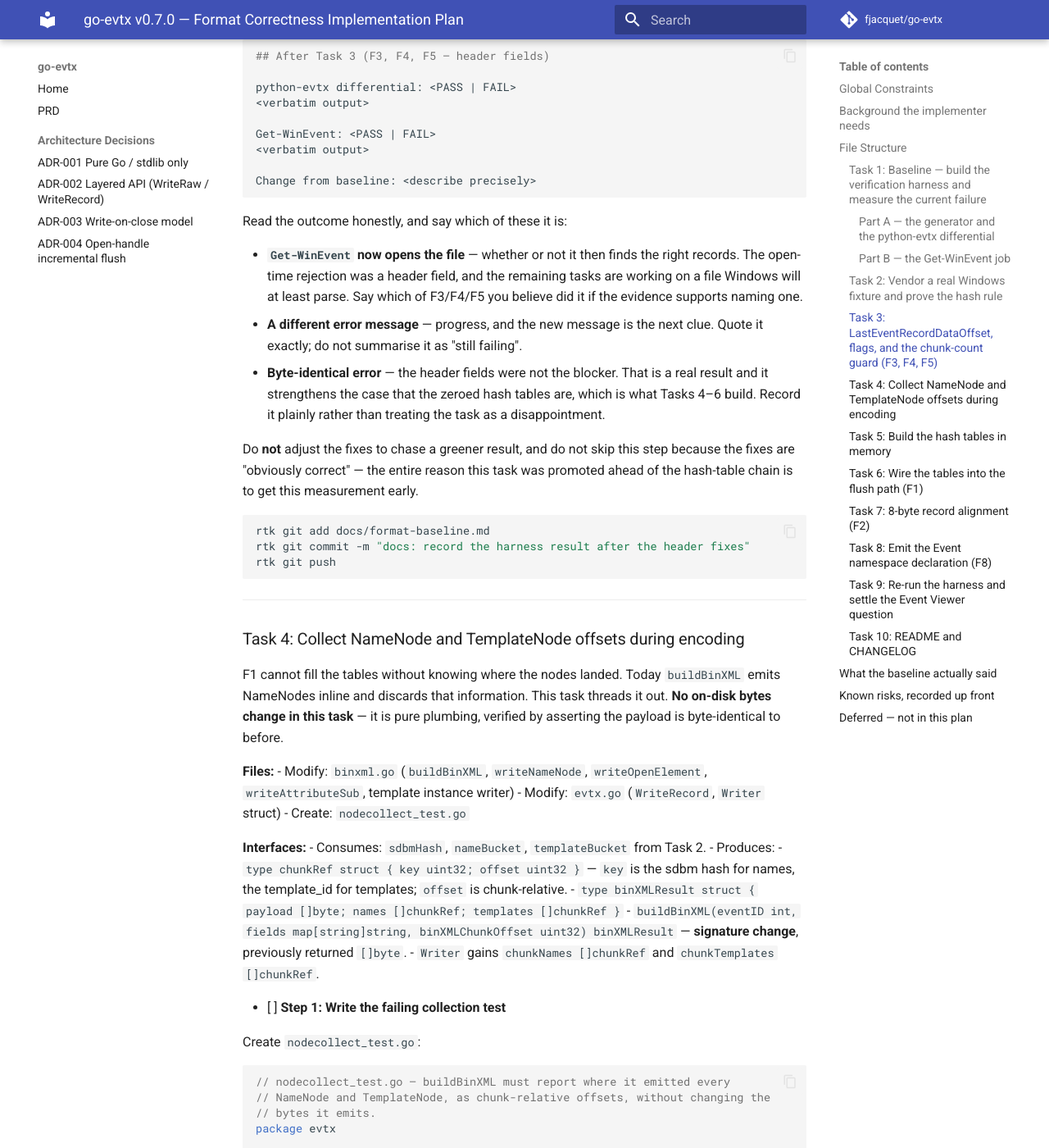
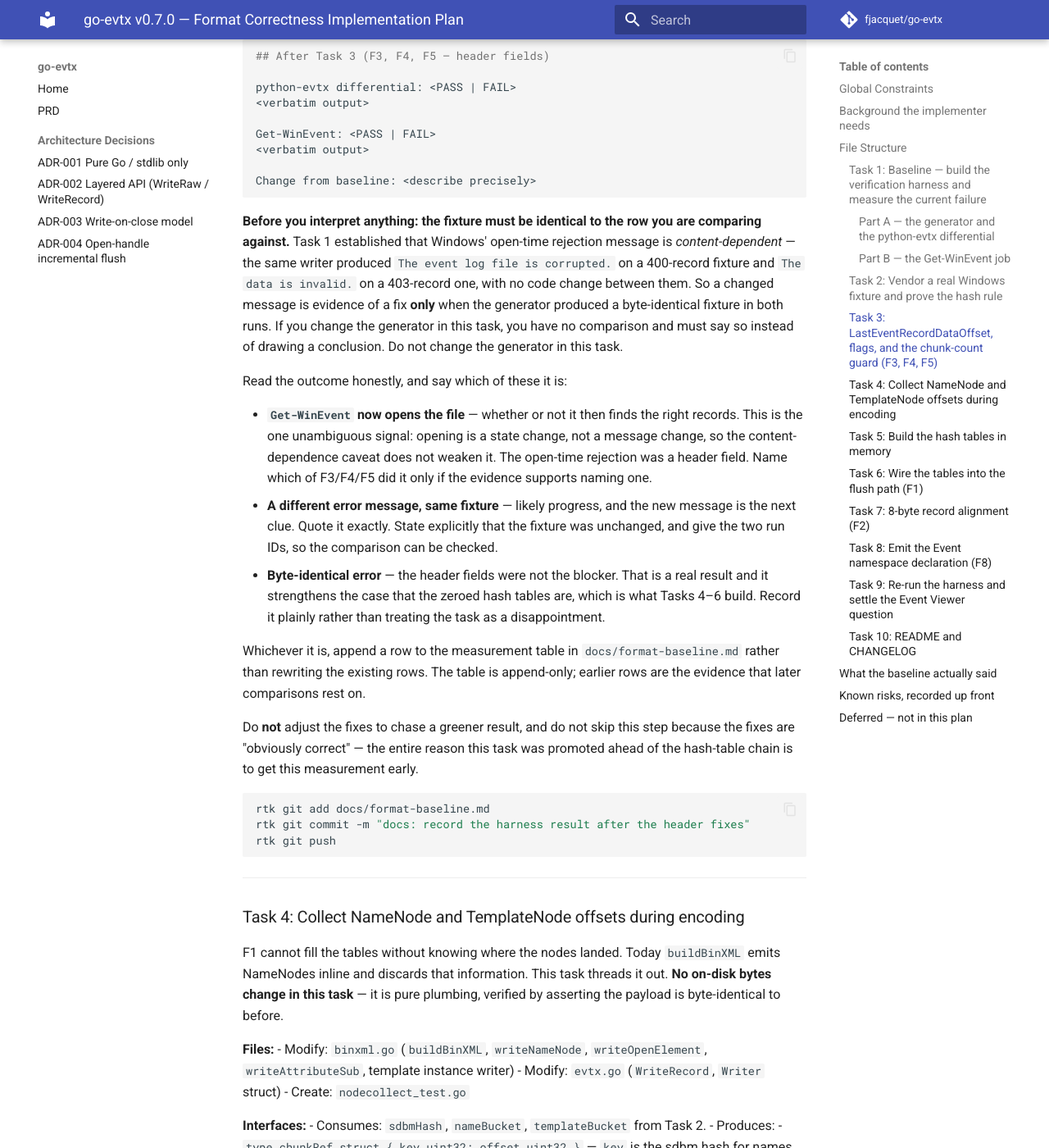
Before and after one commit to fjacquet/go-evtx, an MkDocs documentation site: the page built from docs/superpowers/plans/2026-08-08-v0.7.0-format-correctness.md, in a window 1280 px wide and 1400 px high, scrolled down 25651 px. Shown: the whole window at 82% size. Built offline with MkDocs 1.6.1 and Material for MkDocs 9.7.7, drawn with Linux system fonts in a browser that asks for light colours; comment, search, counter and statistics services are not loaded.

Commit message:
docs: a changed Windows error only counts when the fixture is identical
Task 1 established that Get-WinEvent's open-time rejection message depends on
file content, not just validity: the same writer produced 'The event log file
is corrupted.' on a 400-record fixture and 'The data is invalid.' on a
403-record one, with no code change between the runs.

Task 3's re-measure step treated any changed message as progress. That was
written before this was known and is now wrong. It requires an identical
fixture for a message comparison to mean anything, and says so — with the one
exception that actually opening the file is a state change rather than a
message change, so it stays unambiguous.

Also makes the measurement table append-only: earlier rows are what later
comparisons rest on.

Co-Authored-By: Claude Opus 5 <noreply@anthropic.com>
Claude-Session: https://claude.ai/code/session_01SMMD2wrcUhxVtxB2pNjdgF

````diff
--- a/docs/superpowers/plans/2026-08-08-v0.7.0-format-correctness.md
+++ b/docs/superpowers/plans/2026-08-08-v0.7.0-format-correctness.md
@@ -1149,11 +1149,15 @@ Get-WinEvent: <PASS | FAIL>
 Change from baseline: <describe precisely>
 ```
 
+**Before you interpret anything: the fixture must be identical to the row you are comparing against.** Task 1 established that Windows' open-time rejection message is *content-dependent* — the same writer produced `The event log file is corrupted.` on a 400-record fixture and `The data is invalid.` on a 403-record one, with no code change between them. So a changed message is evidence of a fix **only** when the generator produced a byte-identical fixture in both runs. If you change the generator in this task, you have no comparison and must say so instead of drawing a conclusion. Do not change the generator in this task.
+
 Read the outcome honestly, and say which of these it is:
 
-- **`Get-WinEvent` now opens the file** — whether or not it then finds the right records. The open-time rejection was a header field, and the remaining tasks are working on a file Windows will at least parse. Say which of F3/F4/F5 you believe did it if the evidence supports naming one.
-- **A different error message** — progress, and the new message is the next clue. Quote it exactly; do not summarise it as "still failing".
+- **`Get-WinEvent` now opens the file** — whether or not it then finds the right records. This is the one unambiguous signal: opening is a state change, not a message change, so the content-dependence caveat does not weaken it. The open-time rejection was a header field. Name which of F3/F4/F5 did it only if the evidence supports naming one.
+- **A different error message, same fixture** — likely progress, and the new message is the next clue. Quote it exactly. State explicitly that the fixture was unchanged, and give the two run IDs, so the comparison can be checked.
 - **Byte-identical error** — the header fields were not the blocker. That is a real result and it strengthens the case that the zeroed hash tables are, which is what Tasks 4–6 build. Record it plainly rather than treating the task as a disappointment.
+
+Whichever it is, append a row to the measurement table in `docs/format-baseline.md` rather than rewriting the existing rows. The table is append-only; earlier rows are the evidence that later comparisons rest on.
 
 Do **not** adjust the fixes to chase a greener result, and do not skip this step because the fixes are "obviously correct" — the entire reason this task was promoted ahead of the hash-table chain is to get this measurement early.
 
````
